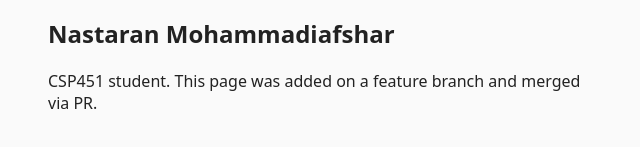
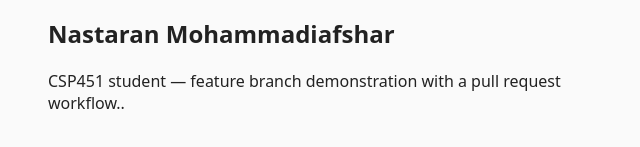
Before and after one commit to Nastaran-Afshar/csp451-checkpoint1-Nastaran, a plain HTML site: page about.html in a window 1280 px wide. Shown: the part 165-312 px from the top of the page, without its empty margins (0-640 px from the left). Drawn offline with Linux system fonts and the light colour scheme.

Commit message:
refactor: clarify about page description

```diff
--- a/about.html
+++ b/about.html
@@ -14,7 +14,7 @@
   <main>
     <section>
       <h2>Nastaran Mohammadiafshar</h2>
-      <p>CSP451 student. This page was added on a feature branch and merged via PR.</p>
+      <p>CSP451 student — feature branch demonstration with a pull request workflow..</p>
     </section>
   </main>
 </body>
```
